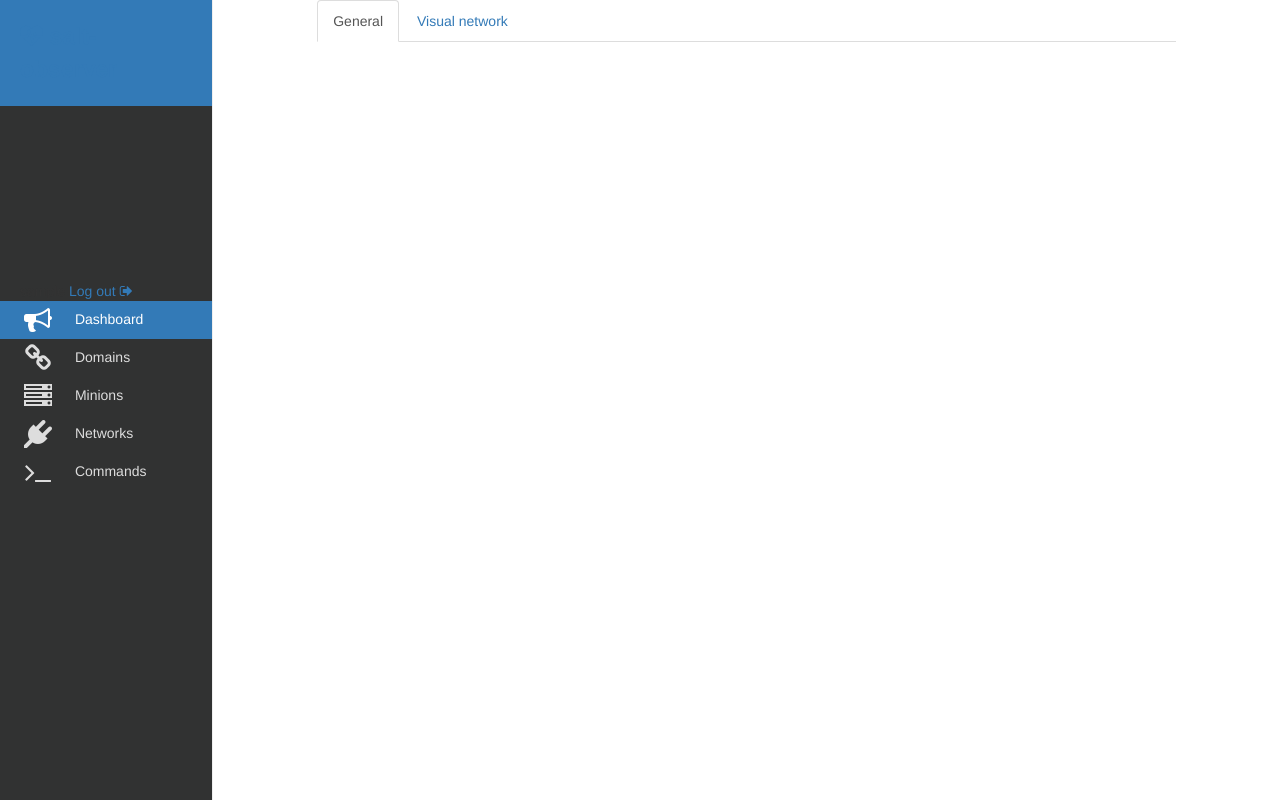
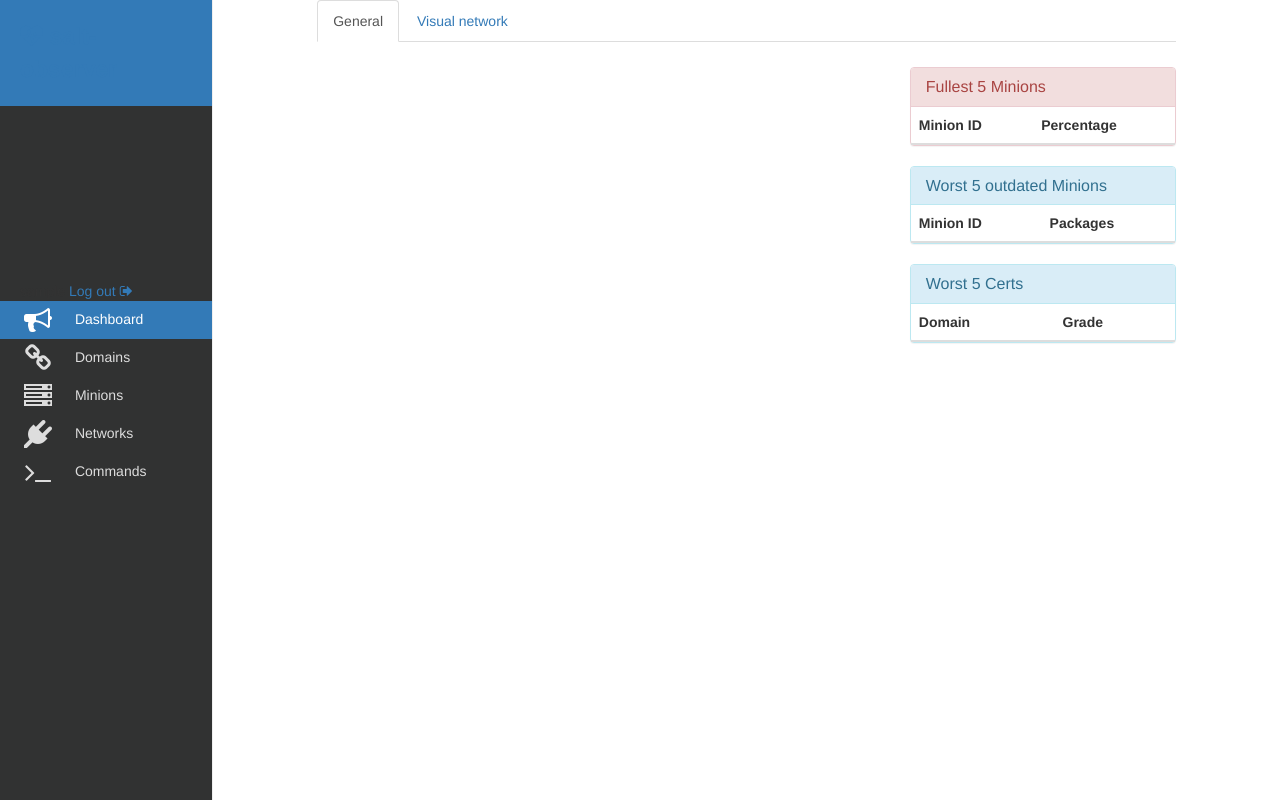
Before and after one commit to hs-hannover/salt-observer, a Django app: page / in a window 1280 px wide. Run offline with Django 3.2, Linux system fonts and the light colour scheme; the visitor is signed in with stand-in values (Sample User, id 1); data that the repository does not hold is empty; some libraries are stand-ins or nearby versions.

Commit message:
Introduce #13, could be improved a lot!

```diff
--- a/salt_observer/templates/home/dashboard.html
+++ b/salt_observer/templates/home/dashboard.html
@@ -6,10 +6,76 @@
 
 {% block home-content %}
     <div class="row">
-        <div class="col-md-10">
+        <div class="col-md-6 col-lg-8">
 
         </div>
-        <div class="col-md-2">
+        <div class="col-md-6 col-lg-4">
+
+            <div class="panel panel-danger">
+                <div class="panel-heading">
+                    <h3 class="panel-title">Fullest 5 Minions</h3>
+                </div>
+                <table class="table">
+                    <thead>
+                        <tr>
+                            <th>Minion ID</th>
+                            <th>Percentage</th>
+                        </tr>
+                    </thead>
+                    <tbody>
+                        {% for m in w5_fullest_minions %}
+                            <tr>
+                                <td><a href="{% url 'minion-detail' m.fqdn %}">{{ m.fqdn }}</a></td>
+                                <td>{{ m.fullest_partition_percentage }} %</td>
+                            </tr>
+                        {% endfor %}
+                    </tbody>
+                </table>
+            </div>
+
+            <div class="panel panel-info">
+                <div class="panel-heading">
+                    <h3 class="panel-title">Worst 5 outdated Minions</h3>
+                </div>
+                <table class="table">
+                    <thead>
+                        <tr>
+                            <th>Minion ID</th>
+                            <th>Packages</th>
+                        </tr>
+                    </thead>
+                    <tbody>
+                        {% for m in w5_outdated_minions %}
+                            <tr>
+                                <td><a href="{% url 'minion-detail' m.fqdn %}">{{ m.fqdn }}</a></td>
+                                <td>{{ m.outdated_package_count }}</td>
+                            </tr>
+                        {% endfor %}
+                    </tbody>
+                </table>
+            </div>
+
+            <div class="panel panel-info">
+                <div class="panel-heading">
+                    <h3 class="panel-title">Worst 5 Certs</h3>
+                </div>
+                <table class="table">
+                    <thead>
+                        <tr>
+                            <th>Domain</th>
+                            <th>Grade</th>
+                        </tr>
+                    </thead>
+                    <tbody>
+                        {% for d in w5_domain_ssl_grades %}
+                            <tr>
+                                <td><a href="{% url 'domain-detail' d.fqdn %}">{{ d.fqdn }}</a></td>
+                                <td><span class="ssllabgrade {{ d.worst_grade|first|lower }}">{{ d.worst_grade }}</span></td>
+                            </tr>
+                        {% endfor %}
+                    </tbody>
+                </table>
+            </div>
 
         </div>
     </div>
--- a/salt_observer/views.py
+++ b/salt_observer/views.py
@@ -68,6 +68,15 @@ class Logout(View):
 class Dashboard(TemplateView):
     template_name = 'home/dashboard.html'
 
+    def get_context_data(self, *args, **kwargs):
+        ctx = super().get_context_data(*args, **kwargs)
+        ctx.update({
+            'w5_outdated_minions': sorted(Minion.objects.all(), key=lambda m: m.outdated_package_count(), reverse=True)[:5],
+            'w5_fullest_minions': sorted(Minion.objects.all(), key=lambda m: m.fullest_partition_percentage(), reverse=True)[:5],
+            'w5_domain_ssl_grades': sorted(Domain.objects.all(), key=lambda d: d.worst_grade(), reverse=True)[:5],
+        })
+        return ctx
+
 
 class VisualNetwork(TemplateView):
     template_name = 'home/visual_network.html'
```
Also changed, not shown: salt_observer/models.py (+11 -0 lines).
